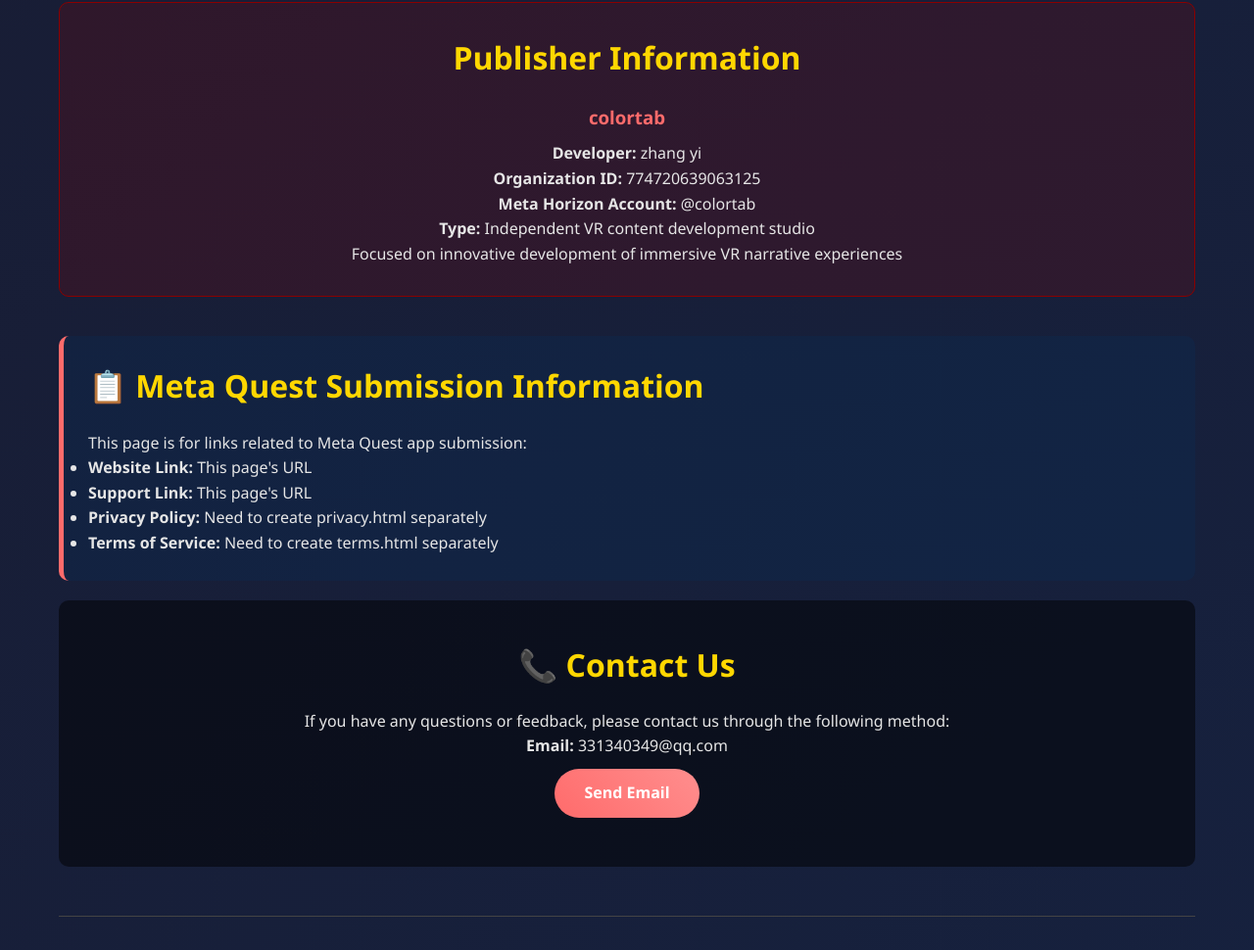
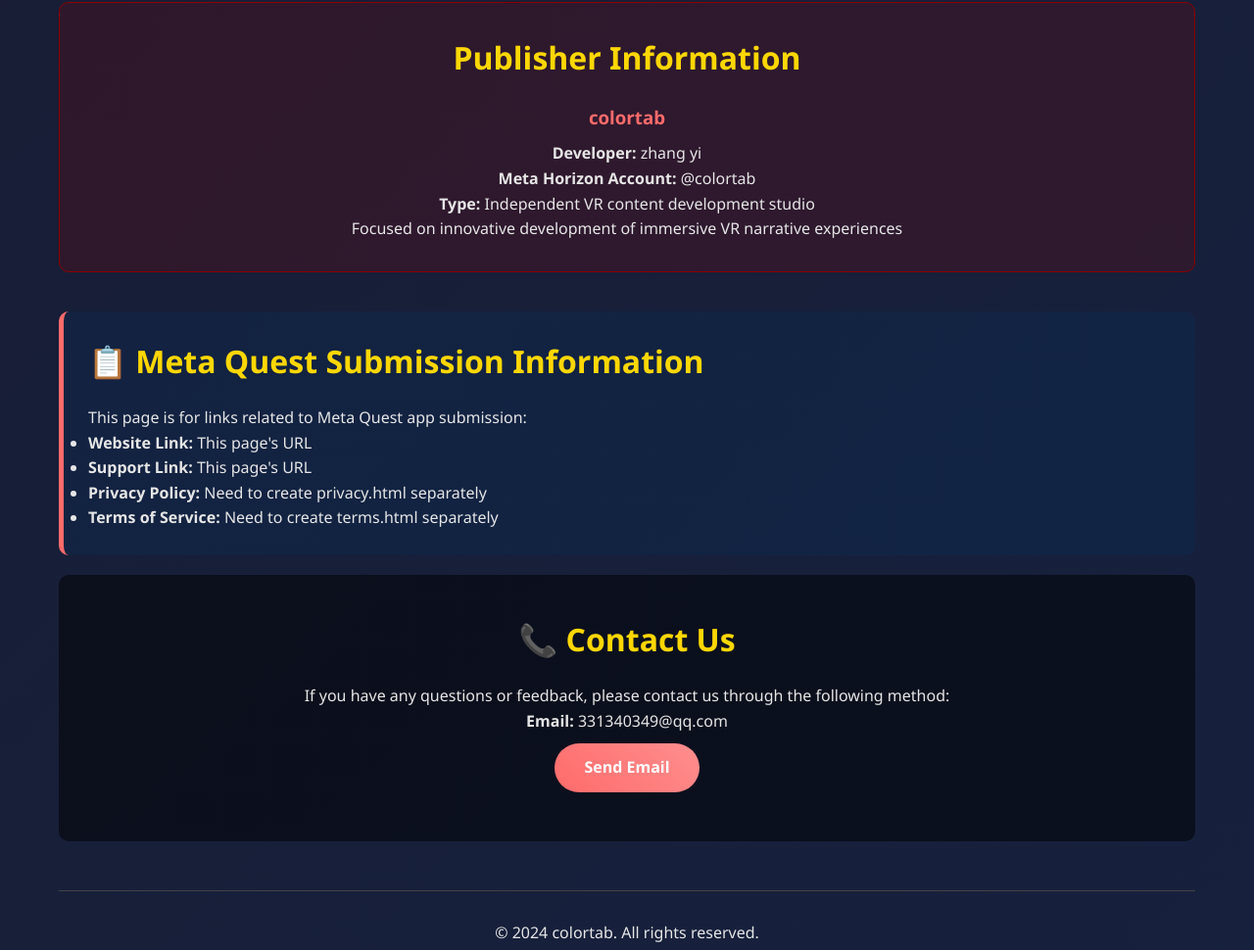
Before and after one commit to beifengyi/Gorgeous-Ghost, a plain HTML site: page index.html in a window 1280 px wide. Shown: the part 2148-3118 px from the top of the page at 98% size. Drawn offline with Linux system fonts and the light colour scheme.

Commit message:
Remove Organization ID from publisher info

```diff
--- a/index.html
+++ b/index.html
@@ -123,7 +123,6 @@
             <h2>Publisher Information</h2>
             <h3>colortab</h3>
             <p><strong>Developer:</strong> zhang yi</p>
-            <p><strong>Organization ID:</strong> 774720639063125</p>
             <p><strong>Meta Horizon Account:</strong> @colortab</p>
             <p><strong>Type:</strong> Independent VR content development studio</p>
             <p>Focused on innovative development of immersive VR narrative experiences</p>
```
